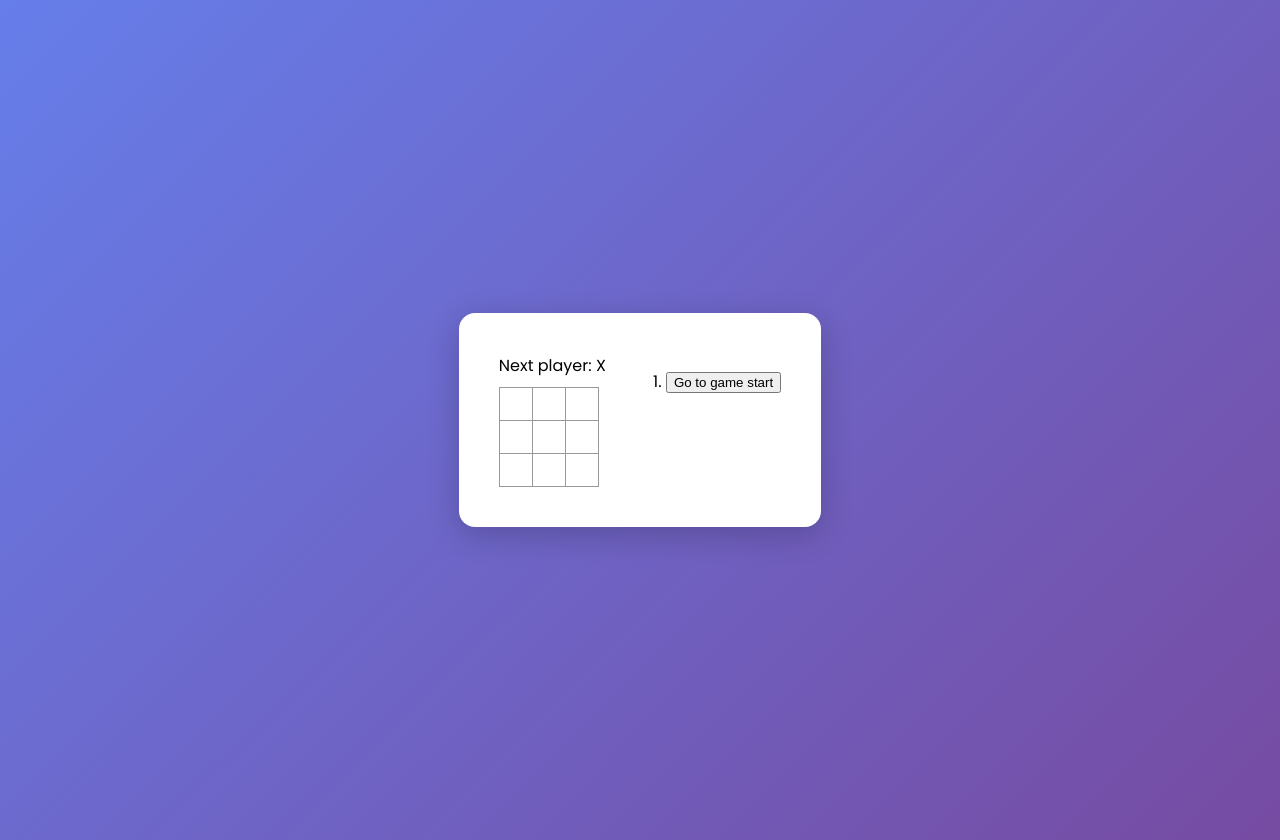
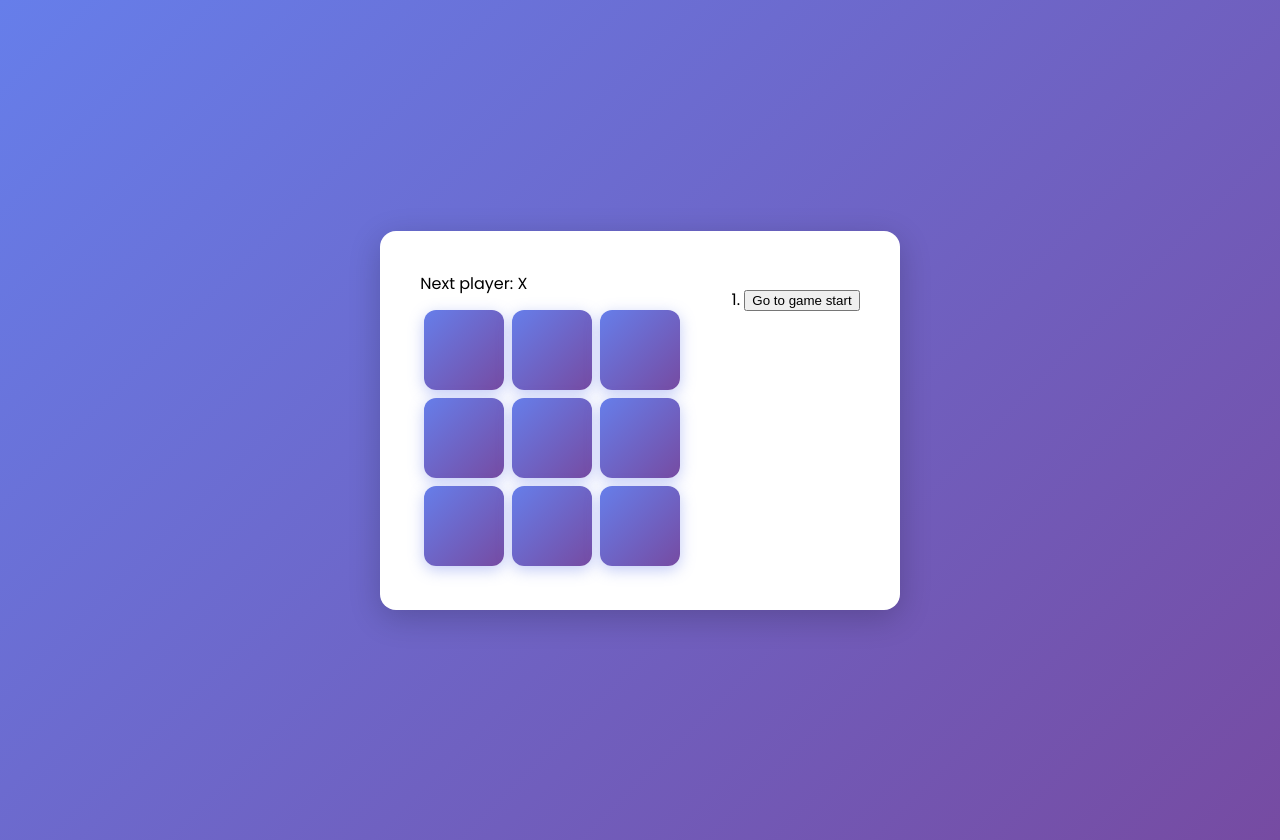
Before and after one commit to angelprogt3985/Totito--extra-, a React (Create React App) app: page / in a window 1280 px wide. Built offline with nearby package versions, Linux system fonts and the light colour scheme.

Commit message:
Colores de botones cambiados, y animaciones añadidas al momento de clickear los cuadros correspondientes para una mejor visualización.

```diff
--- a/src/styles.css
+++ b/src/styles.css
@@ -59,18 +59,28 @@ body {
 }
 
 .square {
-  background: #fff;
-  border: 1px solid #999;
-  float: left;
-  font-size: 24px;
+  background: linear-gradient(135deg, #667eea, #764ba2);
+  border: none;
+  border-radius: 12px;
+  font-size: 28px;
   font-weight: bold;
-  line-height: 34px;
-  height: 34px;
-  margin-right: -1px;
-  margin-top: -1px;
-  padding: 0;
-  text-align: center;
-  width: 34px;
+  line-height: 80px;
+  height: 80px;
+  width: 80px;
+  margin: 4px;
+  color: white;
+  cursor: pointer;
+  transition: transform 0.1s, box-shadow 0.1s;
+  box-shadow: 0 4px 15px rgba(102, 126, 234, 0.4);
+}
+
+.square:hover {
+  transform: scale(1.05);
+  box-shadow: 0 6px 20px rgba(102, 126, 234, 0.6);
+}
+
+.square:active {
+  transform: scale(0.95);
 }
 
 .board-row:after {
@@ -108,3 +118,11 @@ body {
   padding: 40px;
   box-shadow: 0 8px 32px rgba(0, 0, 0, 0.2);
 }
+
+.board-row {
+  display: flex;
+}
+
+.board-row:after {
+  display: none;
+}
```
